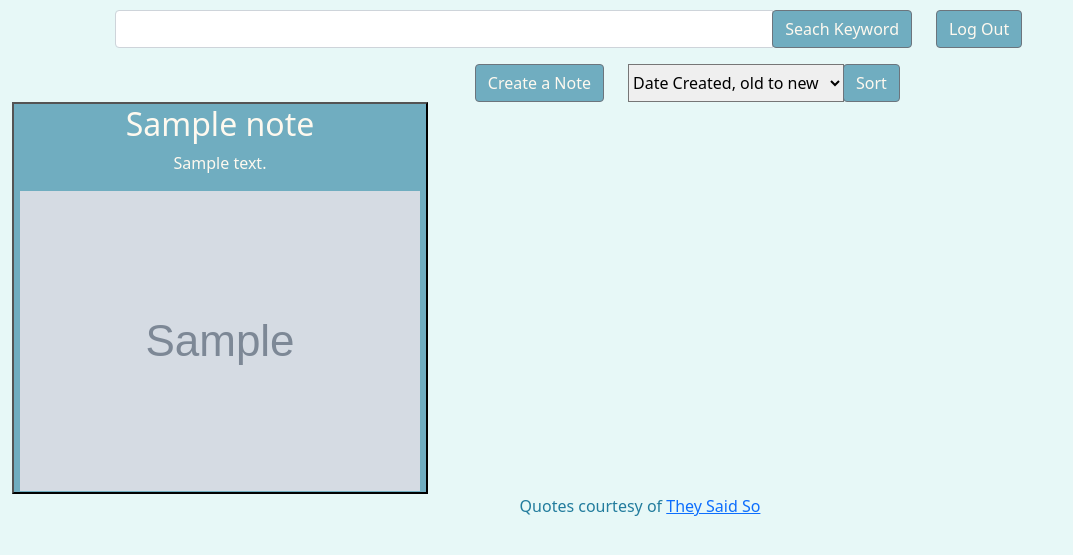
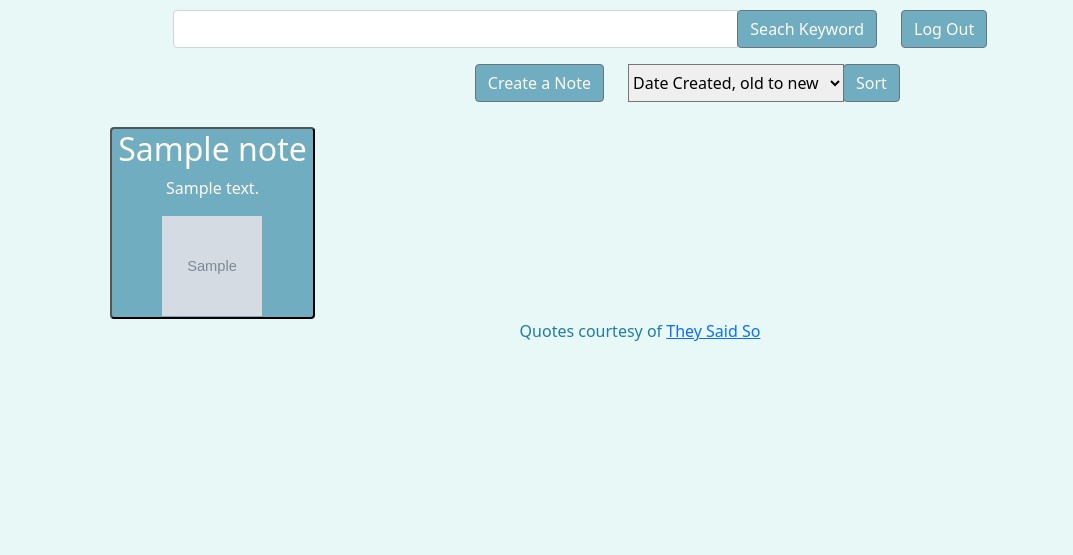
Before and after one commit to eycanny/project-digital-braindump, a Flask app: page /notes in a window 1280 px wide. Shown: the top 555 px of the page, without its empty margins (0-1073 px from the left). Run offline with Flask 2, Linux system fonts and the light colour scheme; the visitor is signed in with stand-in values (Sample User, id 1); tables that the repository leaves empty hold one stand-in row (Sample ...).

Commit message:
Update stylizing note button elements and change container
- Up to 4 notes per row
- Images display smaller when on notes page but become regular size in note details
- Added margins between notes

```diff
--- a/static/css/styles.css
+++ b/static/css/styles.css
@@ -57,6 +57,18 @@ table {
     color: rgb(254,249,239);
 }
 
+/* For note buttons */
+.note {
+    border-radius: 4px;
+    margin-top: 25px;
+    margin-bottom: 0px;
+}
+
+/* For images within a note displayed on notes page */
+.img-page {
+    width: 100px;
+    height: 100px;
+}
 /* Modal */
 
 .modal-box {
--- a/templates/base.html
+++ b/templates/base.html
@@ -17,7 +17,7 @@
   </head>
 
   <body>
-    <div class="container-fluid">
+    <div class="container">
       <div class="row">
       <!-- Flash messages, if any -->
       {% for msg in get_flashed_messages() %}
--- a/templates/user_notes.html
+++ b/templates/user_notes.html
@@ -79,27 +79,31 @@
   </div>
 
   <section id="note-container">
+    <div class="row" align="center">
       {% for note in notes %}
-    <form action="/notes/{{ note.note_id }}" class="note">
-    <button>
+      <div class="col-3">
+        <form action="/notes/{{ note.note_id }}">
+        <button class="note">
           {% if note.title %}
             <h2>{{ note.title }}</h2>
           {% endif %}
 
           {% if note.body %}
             {% if "/digitalbraindump/image/upload/" in note.body %}
-          <img src="{{ note.body}}"></img>
+              <img class="img-page" src="{{ note.body }}"></img>
             {% else %}
               <p>{{ note.body }}</p>
             {% endif %}
           {% endif %}
 
           {% if note.image %}
-        <img src="{{ note.image }}"></img>
+            <img class="img-page" src="{{ note.image }}"></img>
           {% endif %}
         </button>
         </form>
+      </div>
       {% endfor %}
+    </div>
   </section>
 {% endblock %}
 
```
Lines whose indentation alone changed are shown as unchanged.
